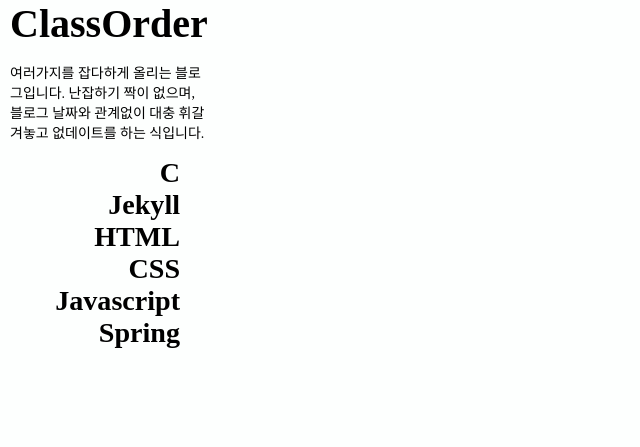
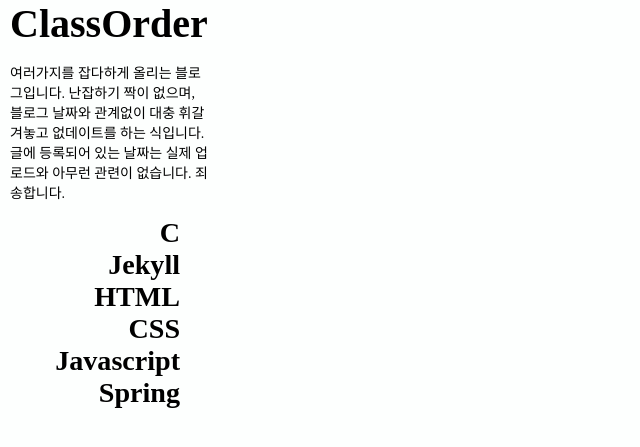
Before and after one commit to ProjectTavern/deprecated-winterguard.github.io, a Jekyll site: the page built from index.html, in a window 1280 px wide. Shown: the top 447 px of the page, without its empty margins (0-640 px from the left). Built offline with Jekyll 4.4.1, drawn with Linux system fonts in a browser that asks for light colours; nearby versions of some CDN libraries; the list of posts is cut into pages by our own code; a style sheet for code colours, icons or effects is not loaded.

Commit message:
Update main_title.html

```diff
--- a/_includes/main_title.html
+++ b/_includes/main_title.html
@@ -1,2 +1,2 @@
 <h1 class="blogTitle"><a href="https://classorder.github.io" class="blogTitleAnchor">ClassOrder</a></h1>
-<p style="font-size:14px;font-weight:100">여러가지를 잡다하게 올리는 블로그입니다. 난잡하기 짝이 없으며, 블로그 날짜와 관계없이 대충 휘갈겨놓고 없데이트를 하는 식입니다.</p>
+<p style="font-size:14px;font-weight:100">여러가지를 잡다하게 올리는 블로그입니다. 난잡하기 짝이 없으며, 블로그 날짜와 관계없이 대충 휘갈겨놓고 없데이트를 하는 식입니다. 글에 등록되어 있는 날짜는 실제 업로드와 아무런 관련이 없습니다. 죄송합니다.</p>
```
